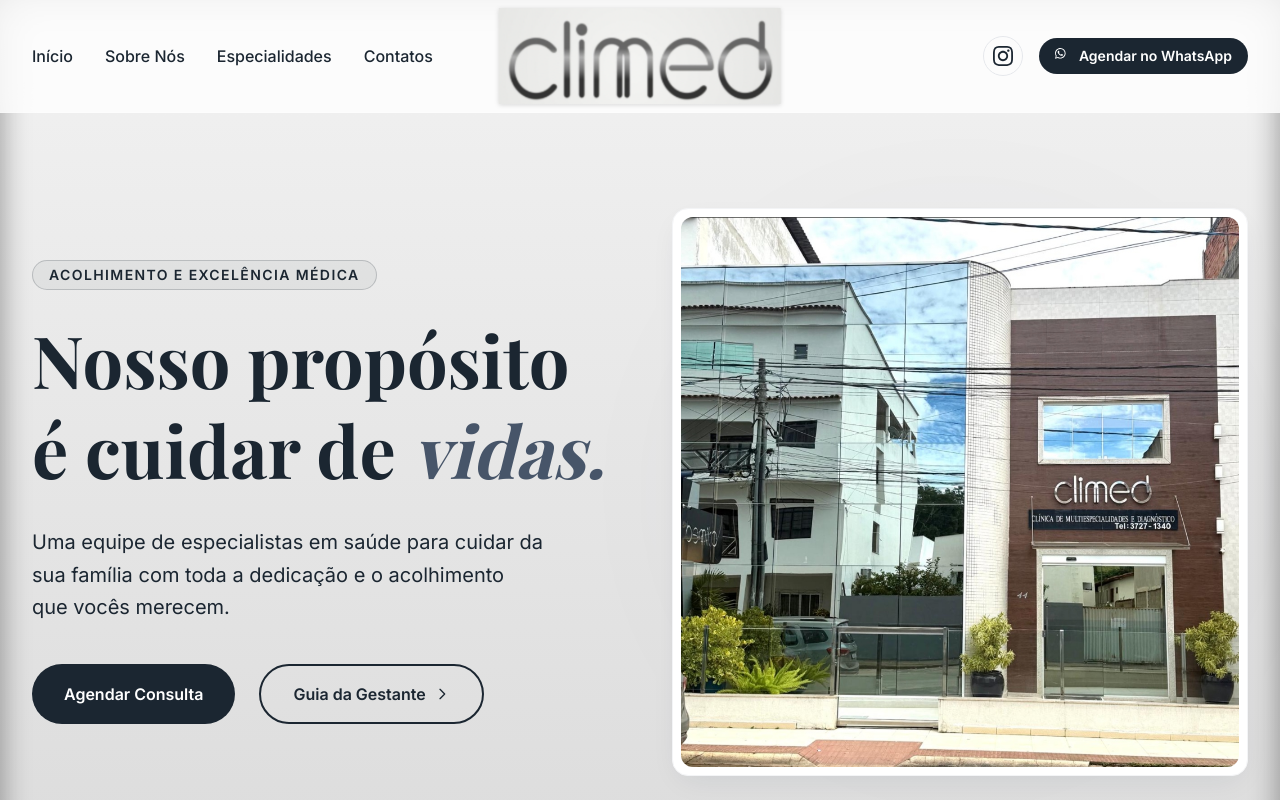
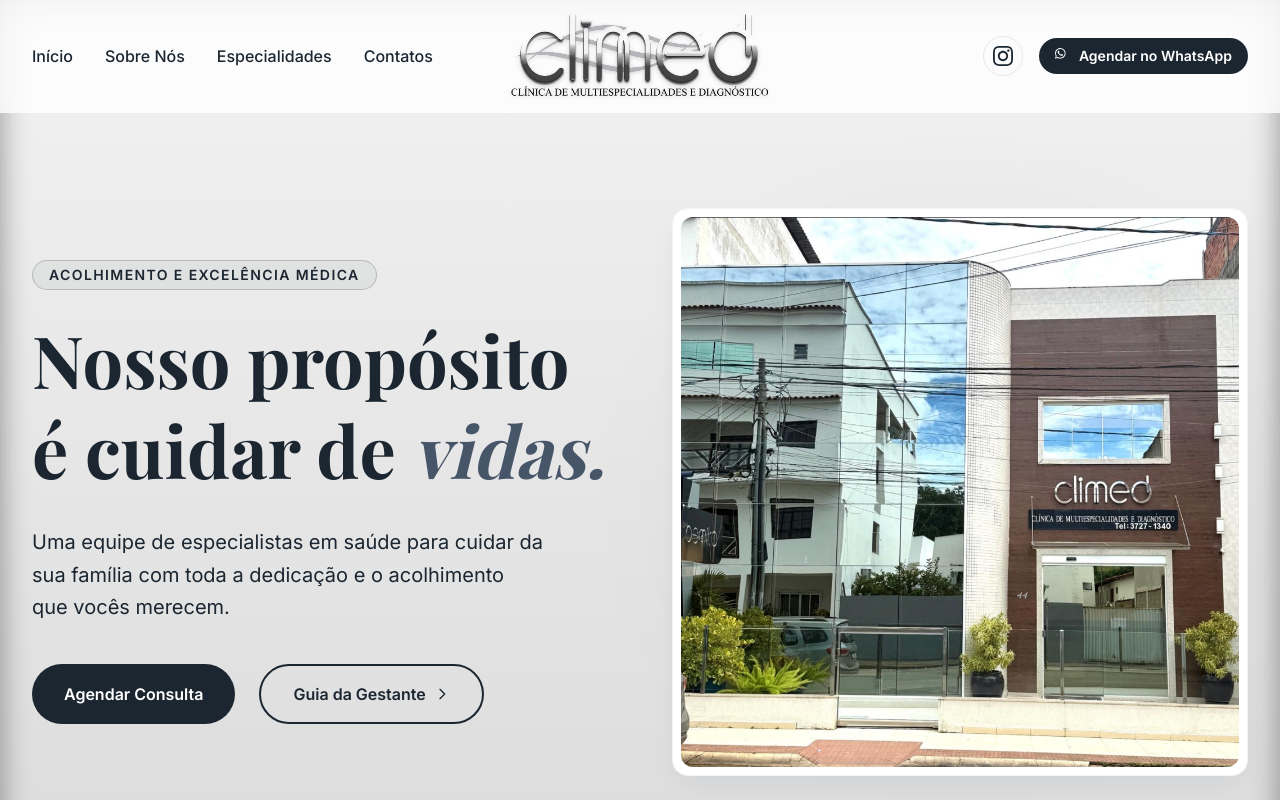
Before and after one commit to Riquelme-lima01/site-climed, a website built with Vite: page index.html in a window 1280 px wide. Shown: the top 800 px of the page. Built offline with nearby package versions, Linux system fonts and the light colour scheme; a web font is replaced by a local one.

Commit message:
Alteracao na logo do site

```diff
--- a/index.html
+++ b/index.html
@@ -40,7 +40,7 @@
       <!-- Logo (Absolutely Centered) -->
       <div class="absolute left-1/2 top-1/2 transform -translate-x-1/2 -translate-y-1/2">
         <a href="#" class="block hover:opacity-90 transition">
-          <img src="/logo.png" alt="Climed Logo"
+          <img src="/logo-atualizada.png" alt="Climed Logo"
             class="h-auto max-h-16 md:max-h-20 lg:max-h-24 w-auto object-contain drop-shadow-sm" />
         </a>
       </div>
@@ -73,7 +73,7 @@
     class="hidden fixed inset-0 bg-white z-[100] flex flex-col p-8 transition-opacity duration-300 overflow-y-auto">
     <div class="flex justify-between items-center mb-10 shrink-0 border-b border-gray-100 pb-4">
       <!-- Logo normal -->
-      <img src="/logo.png" alt="Climed Logo" class="h-10 w-auto object-contain" />
+      <img src="/logo-atualizada.png" alt="Climed Logo" class="h-10 w-auto object-contain" />
       <button id="close-menu-btn" class="text-gray-400 hover:text-climed-gold bg-gray-50 hover:bg-gray-100 transition-colors p-2 rounded-full focus:outline-none">
         <svg class="w-8 h-8" fill="none" stroke="currentColor" viewBox="0 0 24 24">
           <path stroke-linecap="round" stroke-linejoin="round" stroke-width="2" d="M6 18L18 6M6 6l12 12"></path>
--- a/ultrassom.html
+++ b/ultrassom.html
@@ -35,7 +35,7 @@
             <!-- Logo -->
             <div class="absolute left-1/2 top-1/2 transform -translate-x-1/2 -translate-y-1/2">
                 <a href="/index.html" class="block hover:opacity-90 transition">
-                    <img src="/logo.png" alt="Climed Logo" class="h-auto max-h-16 md:max-h-20 lg:max-h-24 w-auto object-contain drop-shadow-sm" />
+                    <img src="/logo-atualizada.png" alt="Climed Logo" class="h-auto max-h-16 md:max-h-20 lg:max-h-24 w-auto object-contain drop-shadow-sm" />
                 </a>
             </div>
 
```
